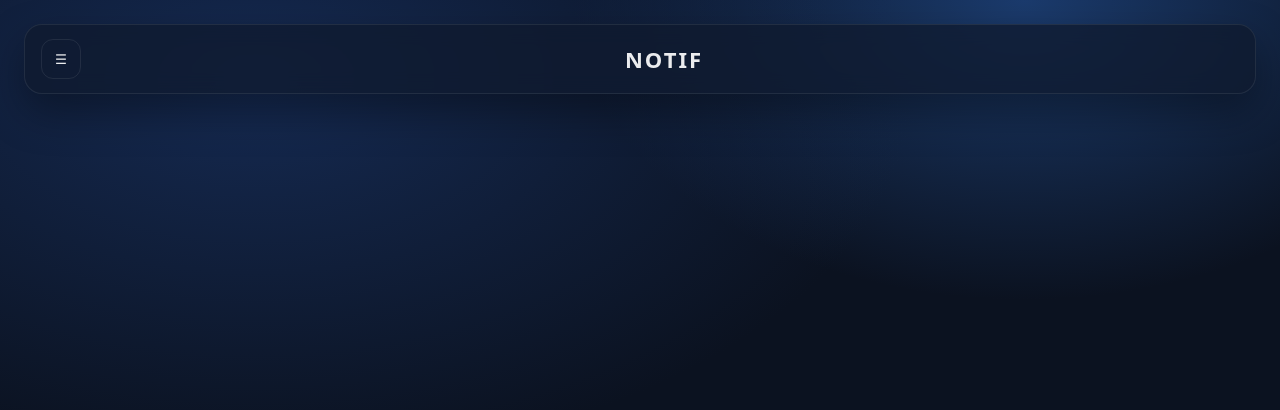
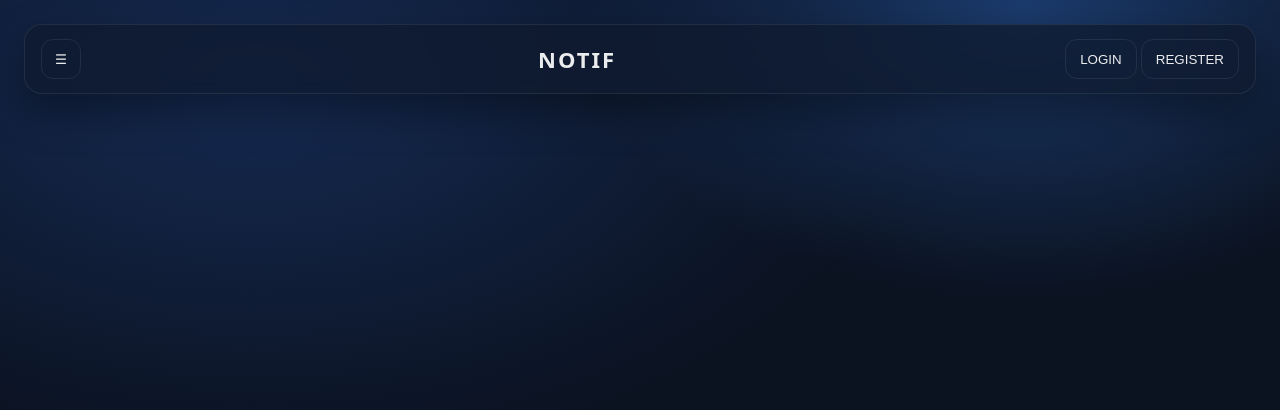
Before and after one commit to Kevinseyy/Notif, a website: page Public/index.html in a window 1280 px wide. Drawn offline with Linux system fonts and the light colour scheme.

Commit message:
Header updated

```diff
--- a/Public/index.html
+++ b/Public/index.html
@@ -15,8 +15,11 @@
 
             <div class="brand">NOTIF</div>
 
-
-        </header>
+            <div class="auth-action">
+                <button class="ghost-btn" id="loginBtn">LOGIN</button>
+                <button class="ghost-btn" id="registerBtn">REGISTER</button>
+            </div>
+         </header>
 
     <script src="./app.mjs" type="module"></script>
   </body>
```
